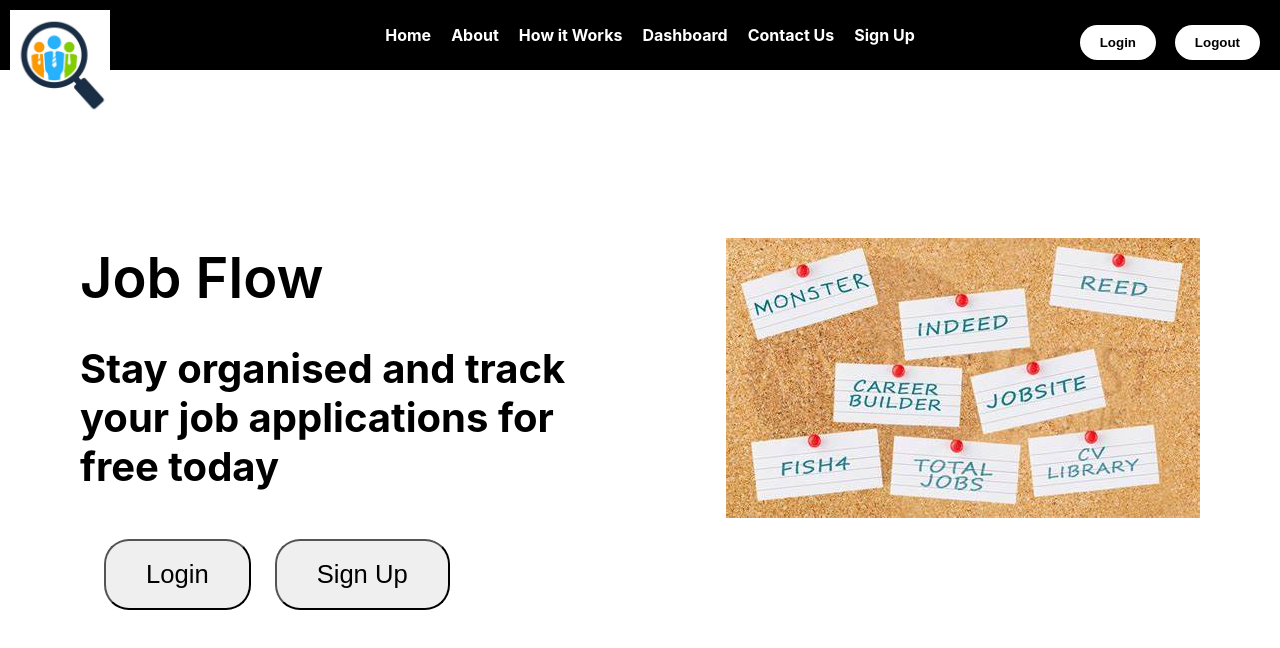
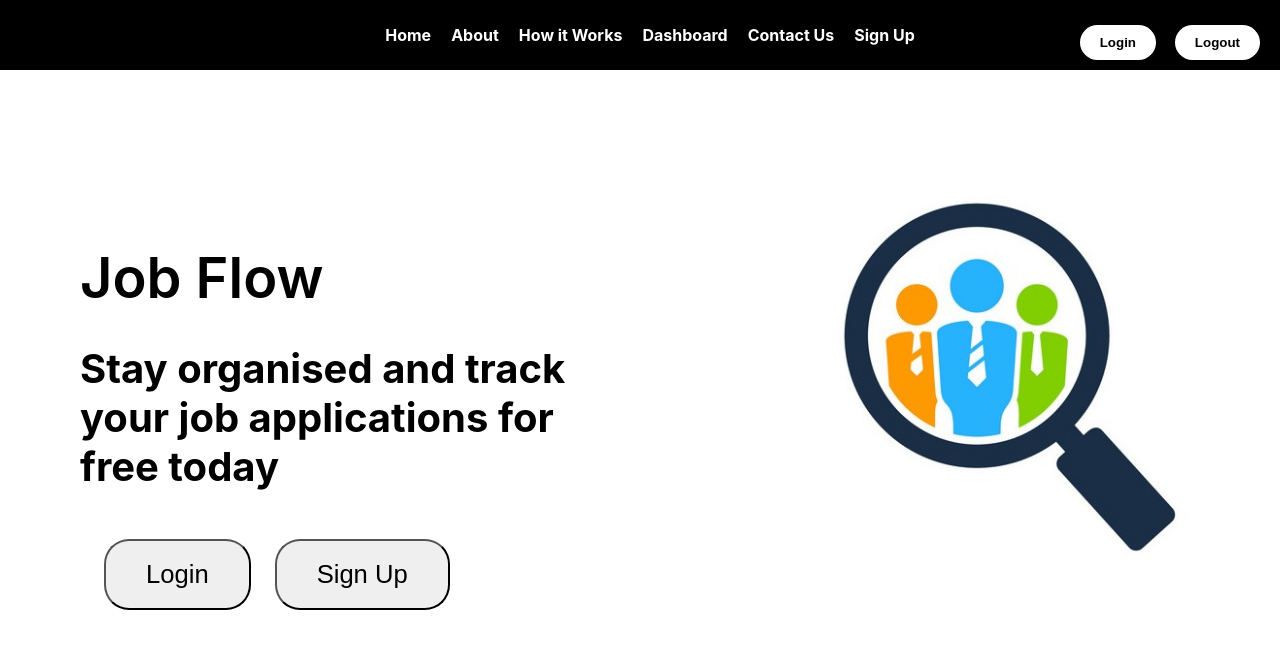
Before and after one commit to irina-sheveliova/CFG-Job-tracker, a React (Create React App) app: page / in a window 1280 px wide. Shown: the top 648 px of the page. Built offline with nearby package versions, Linux system fonts and the light colour scheme.

Commit message:
Landing page styling

```diff
--- a/src/App.css
+++ b/src/App.css
@@ -38,12 +38,12 @@ h5 {
   justify-content: flex-end;
 }
 
-.landingpic {
+/* .landingpic {
   height: 400px;
   width: 400px;
   object-fit: cover;
   border-radius: 20px;
-}
+} */
 
 .landing-page {
   display: flex;
@@ -83,11 +83,9 @@ h5 {
 }
 
 .logo img {
-  max-width: 100%;
-  height: auto;
-  position: absolute;
-  top: 0;
-  left: 0;
-  margin: 10px;
-  width: 100px;
-}
+
+    height: 400px;
+    width: 400px;
+    object-fit: cover;
+    border-radius: 20px;
+  }
--- a/src/App.js
+++ b/src/App.js
@@ -6,7 +6,6 @@ import RegistrationPage from "./pages/RegistrationPage";
 
 import ContactUs from "./components/Contact/ContactUs";
 import jobflowlogo from './jobflowlogo.jpg';
-import landingpic from './landingpic.jpg';
 import './App.css';
 
 
@@ -30,9 +29,6 @@ function App() {
               <div className="logo">
                 <img src={jobflowlogo} alt="Job Flow logo" />
               </div>
-              <div className="landing-pic">
-                <img src={landingpic} alt="landing pic" />
-              </div>
             </div>
           } />
           <Route path="/about" element={<About />} />
```
